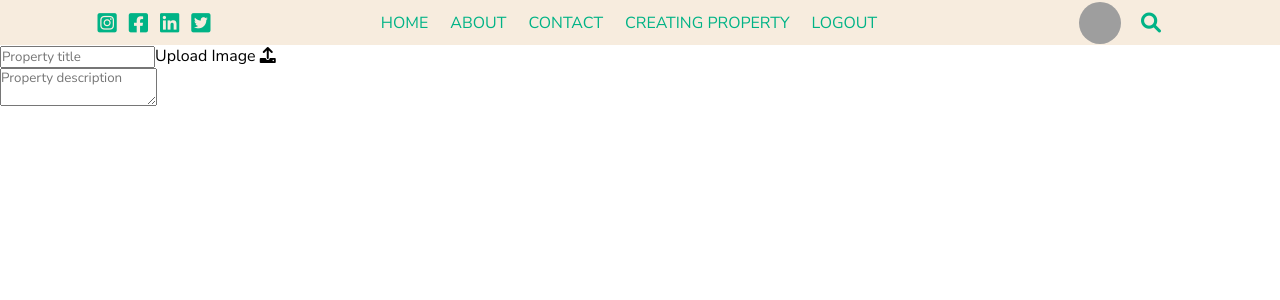
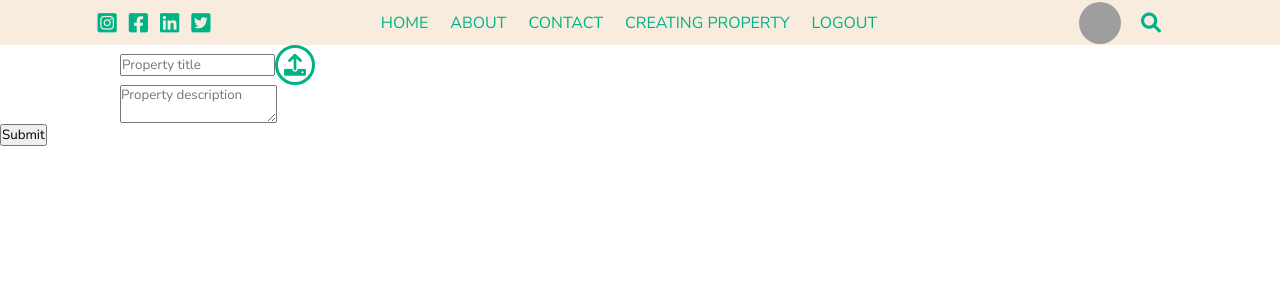
Before and after one commit to viettu2k/react-listing-app, a React (Create React App) app: page / in a window 1280 px wide. Shown: the top 300 px of the page. Built offline with nearby package versions, Linux system fonts and the light colour scheme; grey boxes are pictures that could not be loaded.

Commit message:
working on upload icon

```diff
--- a/src/pages/create-listing/CreateListing.css
+++ b/src/pages/create-listing/CreateListing.css
@@ -1,3 +1,25 @@
 .create-listing-img-upload {
     cursor: pointer;
 }
+
+.creating-listing {
+    padding-top: 40px;
+}
+
+.create-listing-form-group {
+    margin-left: 120px;
+    display: flex;
+    align-items: center;
+}
+
+.upload-icon {
+    width: 34px;
+    height: 34px;
+    border-radius: 50%;
+    border: 3px solid var(--primary-color);
+    display: flex;
+    align-items: center;
+    justify-content: center;
+    color: var(--primary-color);
+    font-size: 22px;
+}
--- a/src/pages/create-listing/CreateListing.jsx
+++ b/src/pages/create-listing/CreateListing.jsx
@@ -13,7 +13,7 @@ export default function CreateListing() {
             placeholder="Property title"
           />
           <label className="create-listing-img-upload" htmlFor="listingImg">
-            Upload Image <i class="fas fa-upload"></i>
+            <i class="upload-icon fas fa-upload"></i>
           </label>
           <input type="file" id="listingImg" style={{ display: "none" }} />
         </div>
@@ -24,6 +24,7 @@ export default function CreateListing() {
           ></textarea>
         </div>
       </form>
+      <button className="create-listing-button">Submit</button>
     </div>
   );
 }
```
